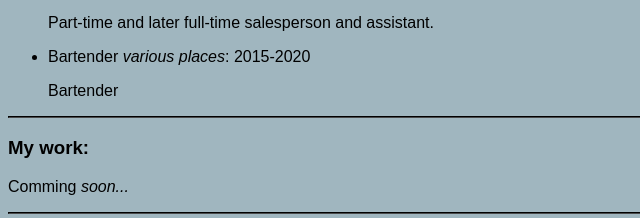
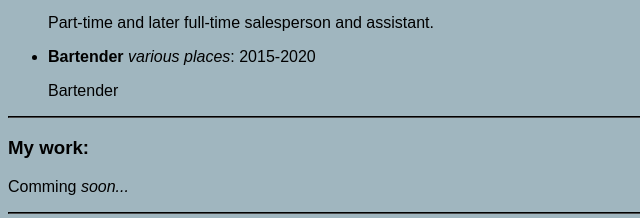
Before and after one commit to Jacobkri93/HelloJacobsPortfolio, a plain HTML site: page index.html in a window 1280 px wide. Shown: the part 947-1165 px from the top of the page, 0-640 px from the left. Drawn offline with Linux system fonts and the light colour scheme.

Commit message:
Update index.html

```diff
--- a/index.html
+++ b/index.html
@@ -74,7 +74,7 @@
         <p>Teamleader in customer service department</p>
         <li><b>Johannes Fog Trælast og Byggemarkedet: 2010-2015</b></li>
         <p>Part-time and later full-time salesperson and assistant.</p>
-        <li>Bartender <i>various places</i>: 2015-2020</li>
+        <li><b>Bartender</b> <i>various places</i>: 2015-2020</li>
         <p>Bartender</p>
     </ul>
 </div>
```
